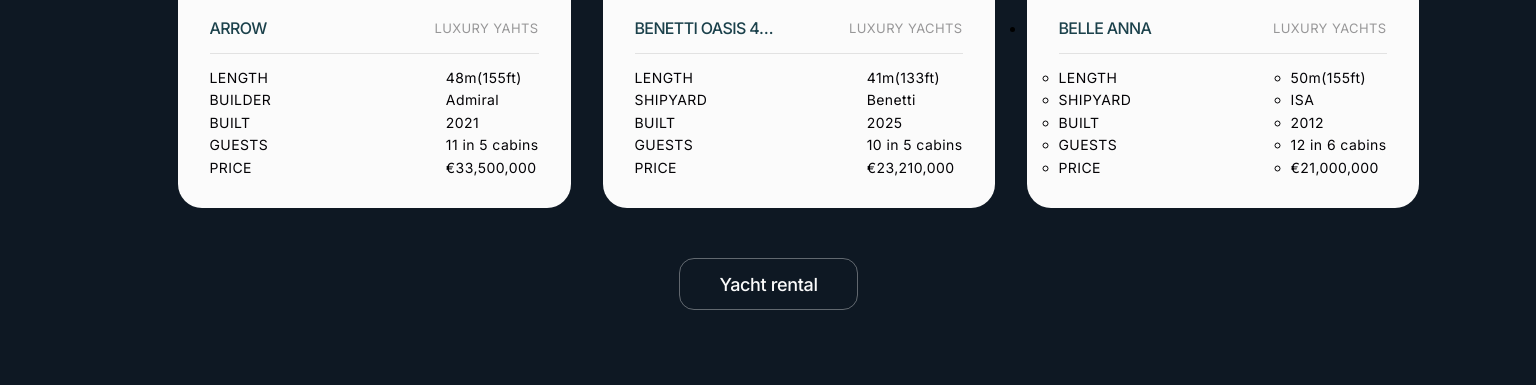
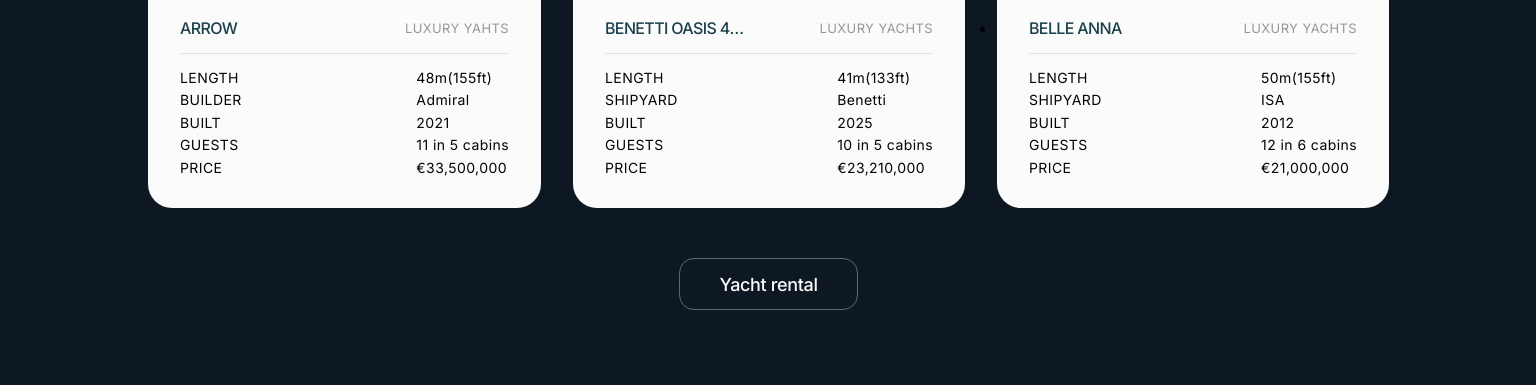
Before and after one commit to ruslankozenko/YJ-training, a plain HTML site: page index.html in a window 1536 px wide. Shown: the part 2271-2656 px from the top of the page. Drawn offline with nearby package versions, Linux system fonts and the light colour scheme.

Commit message:
our yachts off

```diff
--- a/css/styles.css
+++ b/css/styles.css
@@ -743,4 +743,12 @@ screen and (min-device-pixel-ratio: 2) and (max-width: 767px) {
         }
 
         /* ============== /DESKTOP ABOUT ============== */
+
+        /* ============== DESKTOP OUR YACHTS ============== */
+
+        .conteiner-our-yachts {
+            max-width: 1240px;
+        }
+
+        /* ============== /DESKTOP OUR YACHTS ============== */
 }
--- a/index.html
+++ b/index.html
@@ -357,14 +357,14 @@
                   <p class="yacht-option-text">luxury yachts</p>
                 </div>
                 <div class="yachts-prices">
-                  <ul class="yacht-prices-menu">
+                  <ul class="yacht-prices-menu list">
                     <li class="item-label">LENGTH</li>
                     <li class="item-label">SHIPYARD</li>
                     <li class="item-label">BUILT</li>
                     <li class="item-label">GUESTS</li>
                     <li class="item-label">PRICE</li>
                   </ul>
-                  <ul class="yacht-prices-list">
+                  <ul class="yacht-prices-list list">
                     <li class="item-prices">50m(155ft)</li>
                     <li class="item-prices">ISA</li>
                     <li class="item-prices">2012</li>
```
Also changed, not shown: images/jachts/yacht1desk-big.jpg, images/jachts/yacht1desk-big@2x.jpg, images/jachts/yacht1desk.jpg, images/jachts/yacht1desk@2x.jpg, images/jachts/yacht2desk-big.jpg, images/jachts/yacht2desk-big@2x.jpg, images/jachts/yacht2desk.jpg, images/jachts/yacht2desk@2x.jpg, images/jachts/yacht3desk-big.jpg, images/jachts/yacht3desk-big@2x.jpg, images/jachts/yacht3desk.jpg, images/jachts/yacht3desk@2x.jpg.
